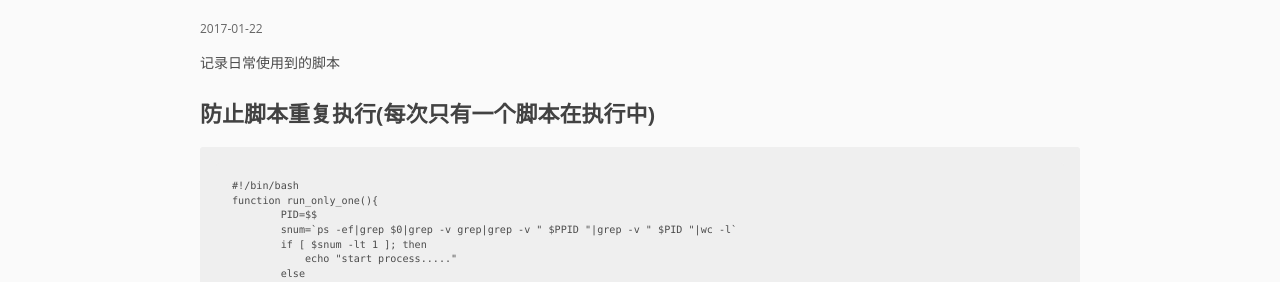
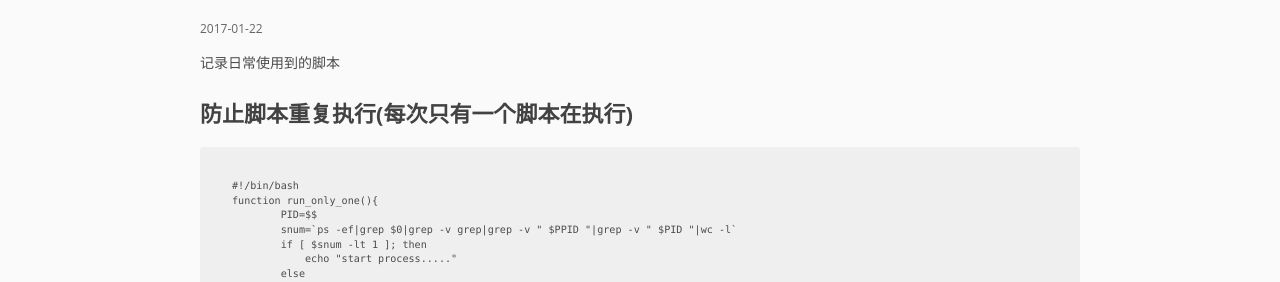
Before and after one commit to pingmalu/pingmalu.github.io, a Jekyll site: the page built from _posts/2017-01-22-Linux常用脚本.md, in a window 1280 px wide and 900 px high. Shown: the part 317-599 px from the top of the window. Built offline with Jekyll 4.4.1, drawn with Linux system fonts in a browser that asks for light colours; nearby versions of some CDN libraries.

Commit message:
'update'

```diff
--- a/_posts/2017-01-22-Linux常用脚本.md
+++ b/_posts/2017-01-22-Linux常用脚本.md
@@ -6,7 +6,7 @@ title:  "Linux常用脚本"
 记录日常使用到的脚本
 
 
-# 防止脚本重复执行(每次只有一个脚本在执行中)
+# 防止脚本重复执行(每次只有一个脚本在执行)
 
 	#!/bin/bash
 	function run_only_one(){
```
